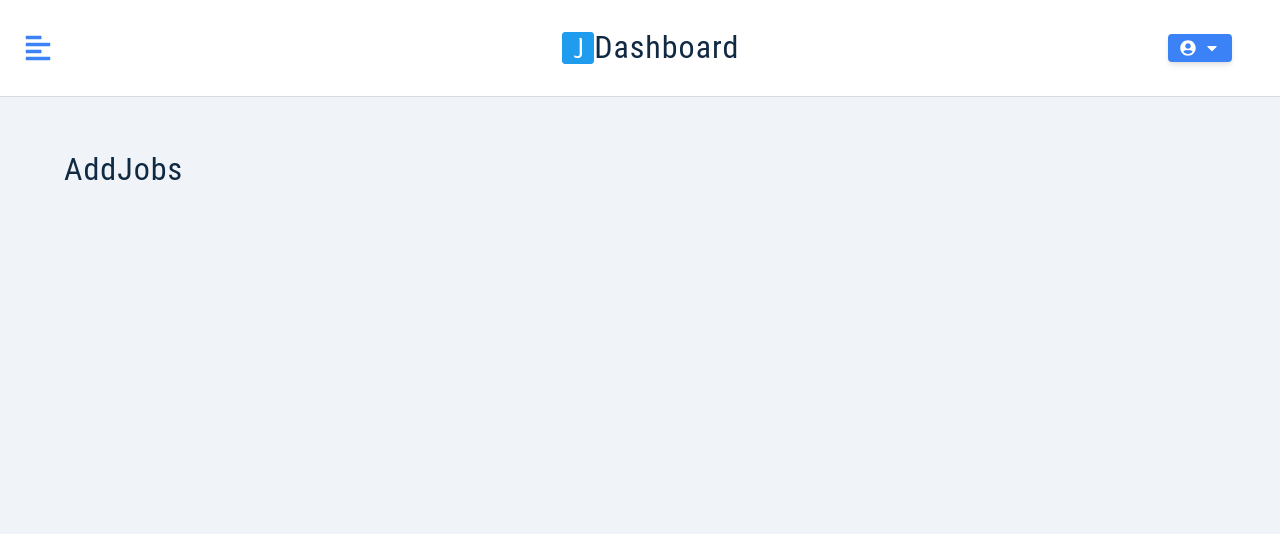
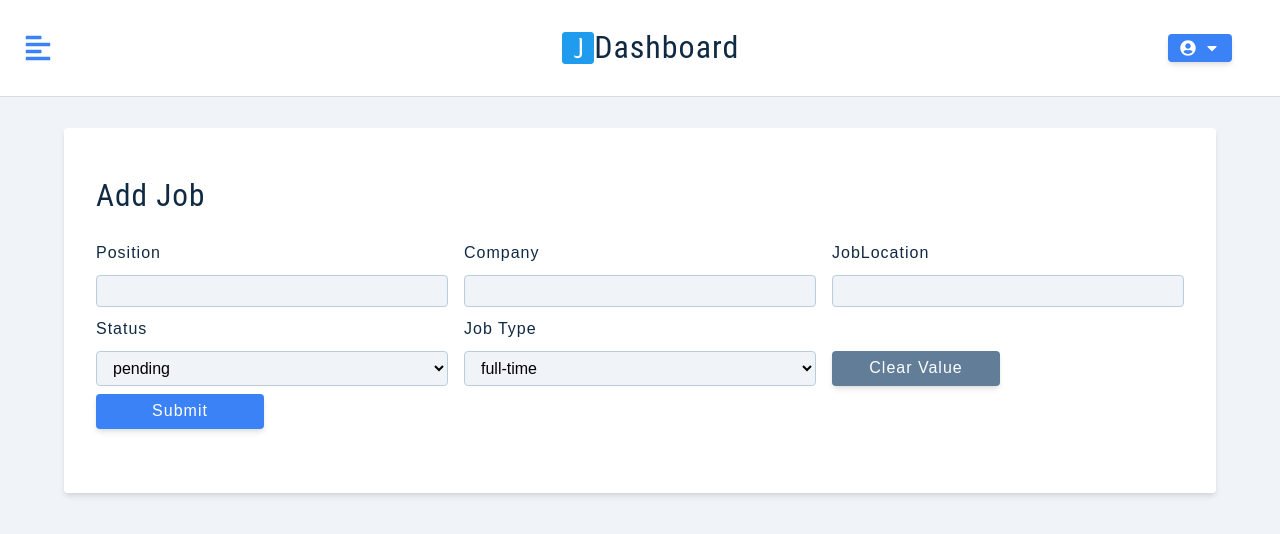
Before and after one commit to poojakelkar/ng-jobsearch, a React (Create React App) app: page /add-jobs in a window 1280 px wide. Shown: the top 534 px of the page. Built offline with nearby package versions, Linux system fonts and the light colour scheme; sample sign-in values are in the browser's storage.

Commit message:
added inputs and components

```diff
--- /dev/null
+++ b/src/component/FormSelect.js
@@ -0,0 +1,29 @@
+import React from "react";
+
+const FormSelect = ({ labelText, name, value, handleChange, list }) => {
+    console.log(list);
+    return (
+        <div className='form-row'>
+            <label htmlFor={name} className='form-label'>
+                {labelText || name}
+            </label>
+            <select
+                className='form-select'
+                name={name}
+                id={name}
+                value={value}
+                onChange={handleChange}>
+                {list?.length > 0 &&
+                    list.map((item, index) => {
+                        return (
+                            <option key={index} value={item}>
+                                {item}
+                            </option>
+                        );
+                    })}
+            </select>
+        </div>
+    );
+};
+
+export default FormSelect;
--- a/src/component/index.js
+++ b/src/component/index.js
@@ -3,5 +3,6 @@ import { FormInput } from "./FormInput";
 import { Navbar } from "./Navbar";
 import { SmallSidebar } from "./SmallSidebar";
 import { BigSidebar } from "./BigSidebar";
+import FormSelect from "./FormSelect";
 
-export { Logo, FormInput, Navbar, SmallSidebar, BigSidebar };
+export { Logo, FormInput, Navbar, SmallSidebar, BigSidebar, FormSelect };
--- a/src/features/job/jobSlice.js
+++ b/src/features/job/jobSlice.js
@@ -5,7 +5,7 @@ const initialState = {
     position: "",
     company: "",
     jobLocation: "",
-    jobTypeOption: ["full-time", "part-time", "remote", "internship"],
+    jobTypeOptions: ["full-time", "part-time", "remote", "internship"],
     jobType: "full-time",
     statusOption: ["interview", "declined", "pending"],
     status: "pending",
--- a/src/pages/dashboard/AddJobs.js
+++ b/src/pages/dashboard/AddJobs.js
@@ -1,5 +1,91 @@
 import React from "react";
+import { useSelector } from "react-redux";
+import { toast } from "react-toastify";
+import Wrapper from "../../assets/wrappers/DashboardInputFormPage";
+import { FormInput } from "../../component/FormInput";
+import FormSelect from "../../component/FormSelect";
 
 export const AddJobs = () => {
-    return <h1>AddJobs</h1>;
+    const {
+        isLoading,
+        position,
+        company,
+        jobLocation,
+        jobType,
+        jobTypeOptions,
+        status,
+        statusOption,
+        isEditing,
+        editJobId,
+    } = useSelector((store) => store.job);
+
+    const handleSubmit = (e) => {
+        e.preventDefault();
+        if (!position || !company || !jobLocation) {
+            toast.error("Please fill all the fileds");
+            return;
+        }
+    };
+
+    const handleJobInputs = (e) => {
+        const name = e.target.name;
+        const value = e.target.value;
+        console.log(name, value);
+    };
+
+    return (
+        <Wrapper>
+            <form className='form'>
+                <h3>{isEditing ? "Edit Job" : "Add Job"}</h3>
+                <div className='form-center'>
+                    <FormInput
+                        type='text'
+                        name='position'
+                        value={position}
+                        handleChange={handleJobInputs}></FormInput>
+                    <FormInput
+                        type='text'
+                        name='company'
+                        value={company}
+                        handleChange={handleJobInputs}></FormInput>
+                    <FormInput
+                        type='text'
+                        name='jobLocation'
+                        value={jobLocation}
+                        handleChange={handleJobInputs}></FormInput>
+
+                    <FormSelect
+                        name='status'
+                        value={status}
+                        handleChange={handleJobInputs}
+                        list={statusOption}></FormSelect>
+
+                    <FormSelect
+                        name='jobType'
+                        labelText='job type'
+                        value={jobType}
+                        handleChange={handleJobInputs}
+                        list={jobTypeOptions}></FormSelect>
+
+                    <div className='btn-container'>
+                        <button
+                            type='button'
+                            className='btn btn-block clear-btn'
+                            onClick={() => console.log("clear value")}>
+                            Clear Value
+                        </button>
+                    </div>
+                    <div className='btn-container'>
+                        <button
+                            type='submit'
+                            className='btn btn-block submit-btn'
+                            onClick={handleSubmit}
+                            disabled={isLoading}>
+                            submit
+                        </button>
+                    </div>
+                </div>
+            </form>
+        </Wrapper>
+    );
 };
```
